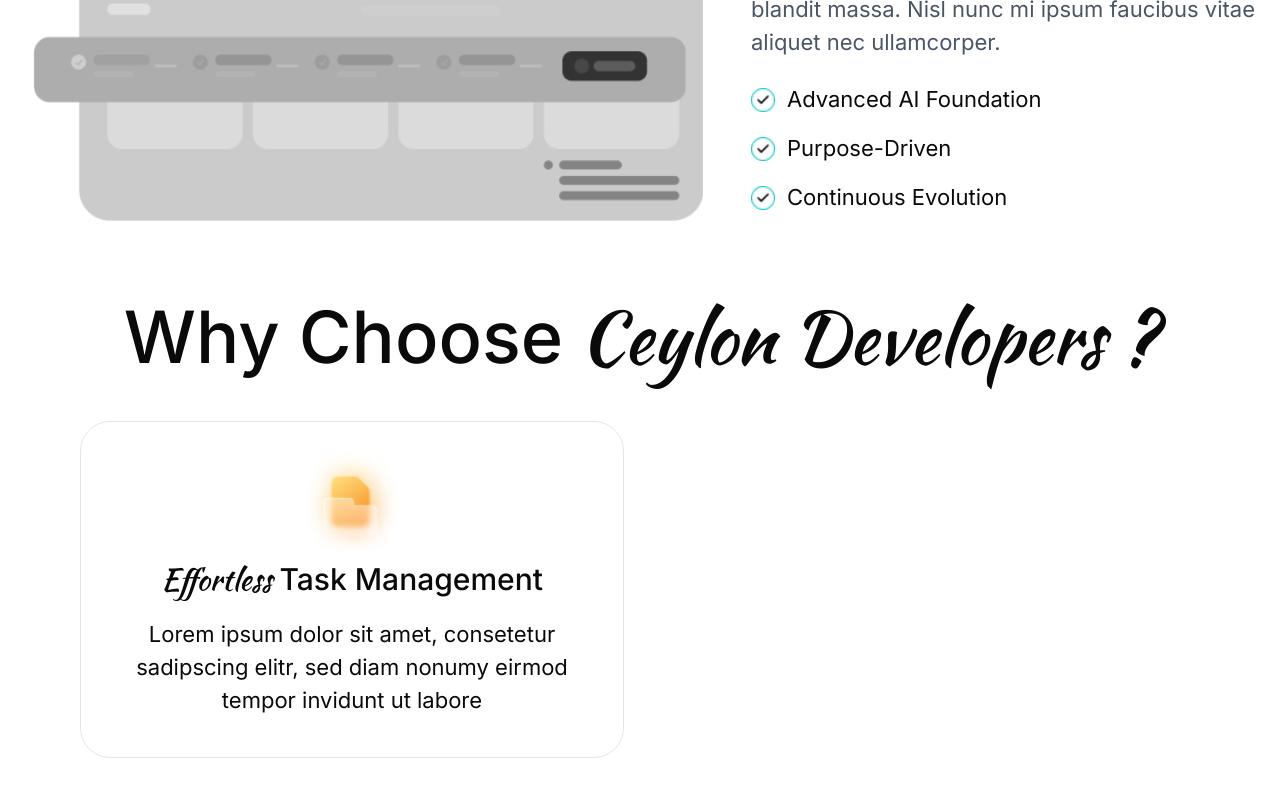
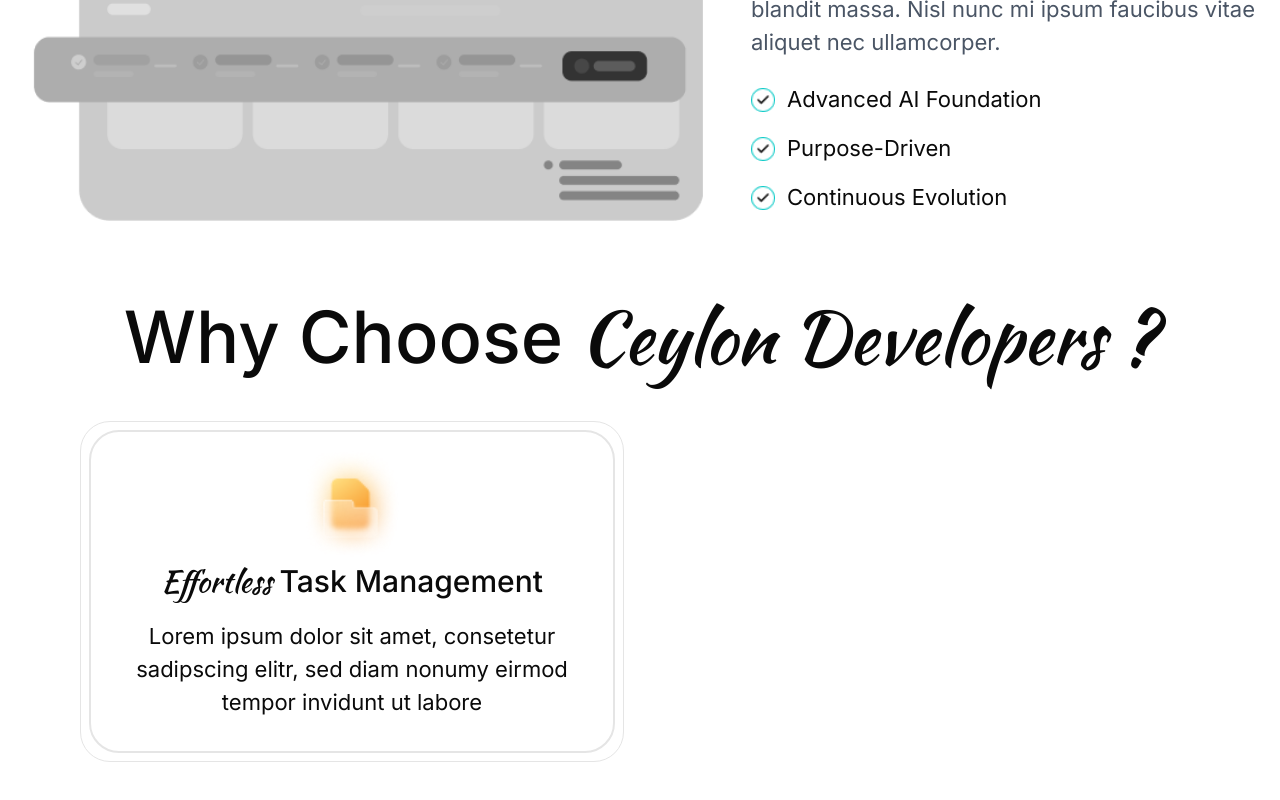
Before and after one commit to Roshen-Perera/ceylon-developers-portfolio, a Next.js app: page /about in a window 1280 px wide. Shown: the part 707-1507 px from the top of the page. Built offline with nearby package versions, Linux system fonts and the light colour scheme.

Commit message:
Refactor WhyChoose component to replace effort-border class with border styling for consistency

```diff
--- a/components/whyChoose.tsx
+++ b/components/whyChoose.tsx
@@ -10,7 +10,7 @@ const WhyChoose = () => {
       </h1>
       <div className="grid grid-cols-2 gap-8 mt-12 max-w-6xl px-4">
         <div className="p-2 border-1 rounded-[30px]">
-          <div className="flex flex-col items-center justify-center effort-border p-4 pb-8">
+          <div className="flex flex-col items-center justify-center border-2 rounded-[30px] p-4 pb-8">
             <Image
               src="/assets/icons/document.png"
               alt="Document"
```
